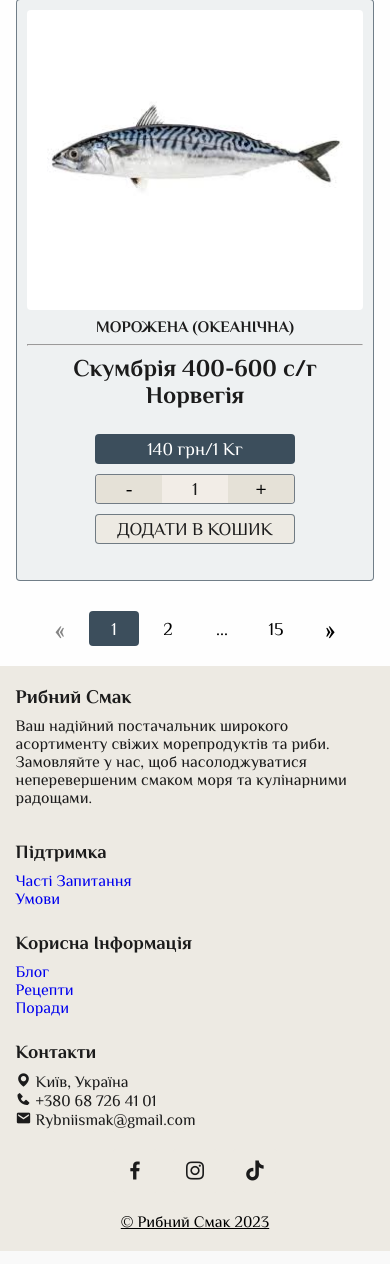
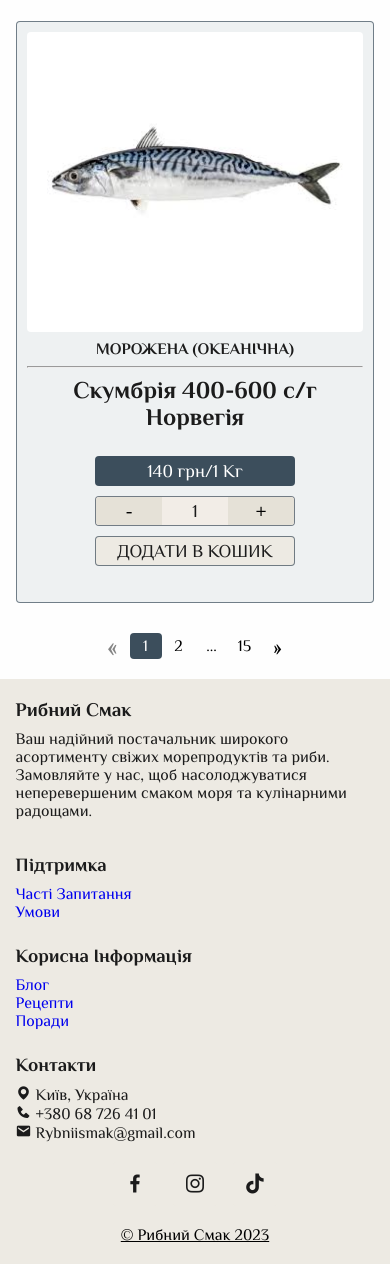
Before and after one commit to Ayshyama/Smack_online_store, a Django app: page /products/all in a window 390 px wide. Shown: the part 2842-4106 px from the top of the page. Run offline with Django 4.2, Linux system fonts and the light colour scheme; data comes from the database, SQL or seed files in the repository.

Commit message:
ui updates

```diff
--- a/store/static/css/style.css
+++ b/store/static/css/style.css
@@ -270,6 +270,7 @@ body {
 }
 
 @media (min-width: 992px) {
+
     .footer {
         margin-top: auto;
         display: grid;
@@ -488,9 +489,9 @@ body {
 
 .products-container {
     display: grid;
-    grid-template-columns: repeat(auto-fit, minmax(280px, auto));
+    grid-template-columns: repeat(auto-fill, minmax(400px, auto));
     gap: 1.5rem;
-    margin-top: 2rem;
+    margin-top: 1.5rem;
 }
 
 
@@ -505,7 +506,6 @@ body {
     height: 100%;
     border: 1px solid var(--main-color-border);
     background: var(--main-blue-color) ;
-    /*box-shadow: var(--box-shadow);*/
 }
 
 .products-container img {
@@ -791,7 +791,10 @@ body {
     }
 }
 
-@media (max-width: 991px){
+@media (max-width: 992px){
+    .categories-selector{
+        margin-top: 190px;
+    }
     header.show {
         padding: 40px;
     }
@@ -807,6 +810,12 @@ body {
 }
 
 @media (max-width: 768px) {
+    .products-container {
+        display: grid;
+        grid-template-columns: repeat(auto-fill, minmax(300px, auto));
+        gap: 1.5rem;
+        margin-top: 1.5rem;
+    }
     header.show {
         padding: 30px;
     }
@@ -851,7 +860,7 @@ body {
         max-width: 150px;
     }
     .categories-selector {
-        margin-top: 130px;
+        margin-top: 160px;
     }
 
 
@@ -950,10 +959,15 @@ button.counter_control {
 }
 
 
+.pagination-wrapper {
+    max-width: 500px;
+    margin: 0 auto; /* Center the outer container horizontally */
+}
 
 .pagination {
     display: flex;
     justify-content: center;
+    align-items: center;
     padding: 10px 0;
     gap: 4px;
     margin-bottom: 10px;
@@ -961,7 +975,6 @@ button.counter_control {
 
 .pagination a {
     color: black;
-    padding: 4px 18px;
     text-decoration: none;
     transition: background-color .3s;
     border-radius: 4px;
@@ -970,9 +983,68 @@ button.counter_control {
     display: flex;
     justify-content: center;
     align-items: center;
-        width: 50px;
-        height: 35px;
+    width: 50px;
+    height: 35px;
 }
+
+@media screen and (max-width: 600px) {
+    .pagination {
+        gap: 2px;
+    }
+    .pagination a {
+        width: 40px;
+        height: 30px;
+        font-size: 16px;
+    }
+    .large-text.tooltip-last {
+        font-size: 25px !important;
+    }
+    .large-text.tooltip-last #text {
+        padding: 30px !important;
+    }
+}
+
+@media screen and (max-width: 450px) {
+    .pagination {
+        gap: 1px;
+    }
+    .pagination a {
+        width: 36px;
+        height: 26px;
+        font-size: 16px;
+    }
+}
+
+@media screen and (max-width: 405px) {
+    .pagination-wrapper {
+        max-width: 350px;
+}
+    .pagination {
+        gap: 1px;
+    }
+    .pagination a {
+        width: 34px;
+        height: 28px;
+        font-size: 16px;
+    }
+}
+
+@media screen and (max-width: 405px) {
+    .pagination-wrapper {
+        max-width: 350px;
+}
+    .pagination {
+        gap: 1px;
+    }
+    .pagination a {
+        width: 32px;
+        height: 26px;
+        font-size: 16px;
+    }
+}
+
+
+
 
 .pagination a.active {
     background-color: var(--main-color);
@@ -1011,7 +1083,7 @@ button.counter_control {
     border-radius: 4px;
     opacity: 0;
     pointer-events: none;
-    width: 150px;
+    width: 100px;
     text-align: center;
 }
 
--- a/store/static/js/main.js
+++ b/store/static/js/main.js
@@ -12,7 +12,7 @@ window.onload = () => {
 };
 
 function initializeElements(header, heading, productsContainer, animationItems, introContainers) {
-  introContainers.forEach((item, index) => {
+  introContainers.forEach((item) => {
     item.classList.add('animation-item-second');
     setTimeout(() => item.classList.add('show-item'), 100);
   });
@@ -114,14 +114,14 @@ function scrollToElement(elementId) {
 
 // JavaScript код для плавной прокрутки с учетом отступа
 document.addEventListener('DOMContentLoaded', function() {
-  var scrollLinks = document.querySelectorAll('.scroll-link');
+  const scrollLinks = document.querySelectorAll('.scroll-link');
 
   scrollLinks.forEach(function(link) {
     link.addEventListener('click', function(event) {
       event.preventDefault();
-      var target = document.querySelector(link.getAttribute('href'));
-      var headerHeight = document.querySelector('header').offsetHeight; // Получаем высоту заголовка
-      var targetPosition = target.offsetTop - headerHeight;
+      const target = document.querySelector(link.getAttribute('href'));
+      const headerHeight = document.querySelector('header').offsetHeight;
+      const targetPosition = target.offsetTop - headerHeight;
 
       window.scrollTo({
         top: targetPosition,
--- a/store/templates/products.html
+++ b/store/templates/products.html
@@ -110,6 +110,7 @@
 
     </section>
     {% if page_obj.has_other_pages %}
+        <div class="pagination-wrapper">
             <div class="pagination">
                 {% if page_obj.has_previous %}
                     <a href="?{% if request.GET.search %}search={{ request.GET.search }}&{% endif %}page={{ page_obj.previous_page_number }}"
@@ -161,6 +162,7 @@
                        data-tooltip="Наступна сторінка">&raquo;</a>
                 {% endif %}
             </div>
+        </div>
     {% endif %}
 
 {% endblock %}
```
Lines whose indentation alone changed are shown as unchanged.
